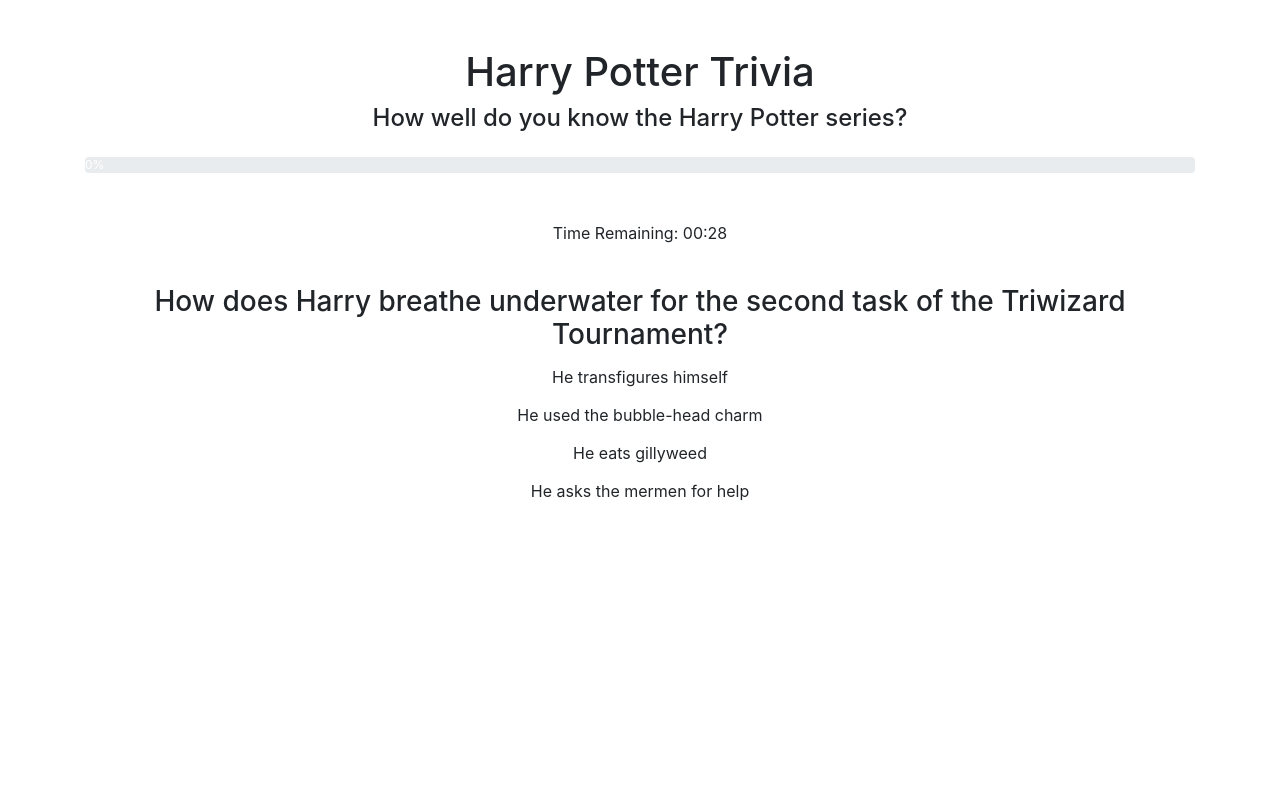
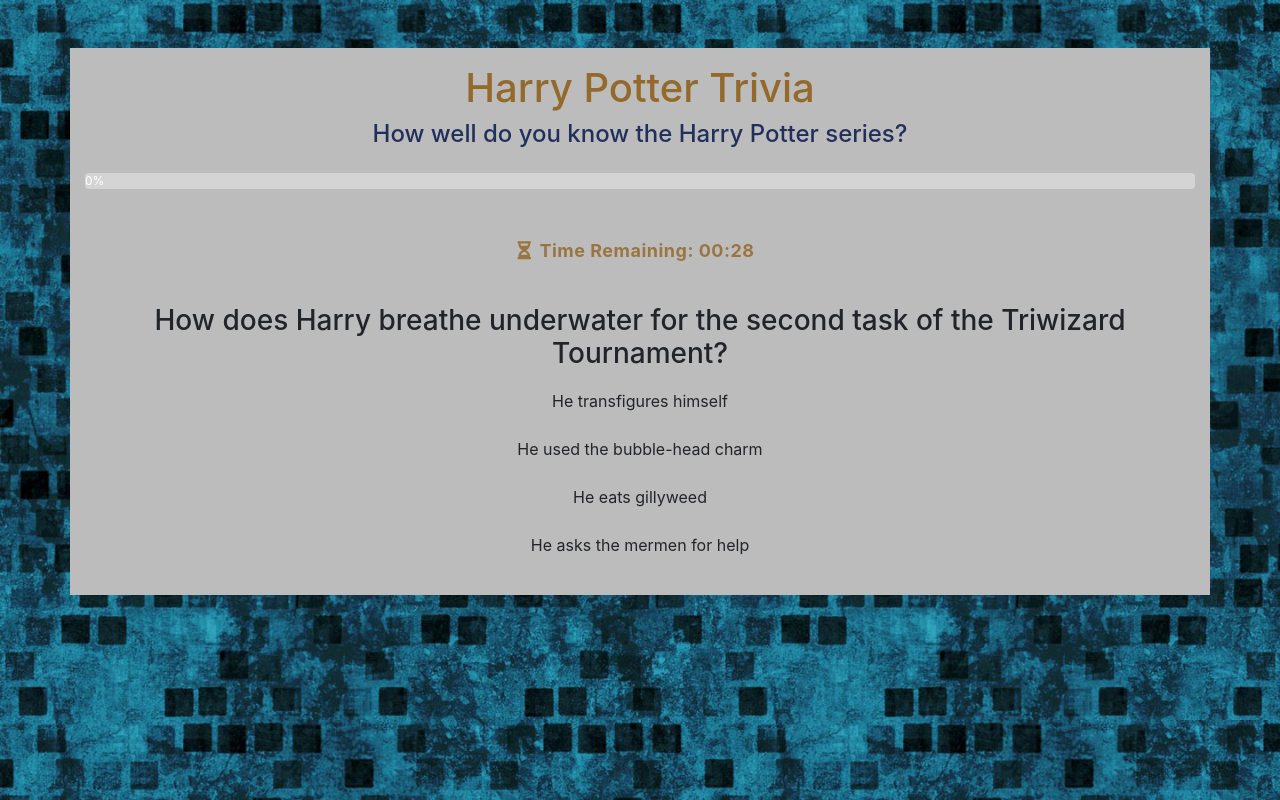
Before and after one commit to jpauletti/TriviaGame, a plain HTML site: page index.html in a window 1280 px wide. Both pictures are taken after a click on the link "Start". Drawn offline with nearby package versions, Linux system fonts and the light colour scheme.

Commit message:
styling v1

```diff
--- a/assets/css/style.css
+++ b/assets/css/style.css
@@ -1,5 +1,50 @@
+body {
+    background: url(../images/ravenclaw2.jpg);
+    background-size: cover;
+}
 
+.container {
+    background: #bcbcbc;
+    /* color: white; */
+}
 
+h1 {
+    color: #946a2c;
+}
+
+h4 {
+    color: #212f5b;
+}
+
+.progress {
+    background-color: #d4d4d4;
+}
+
+.progress-bar {
+    background-color: #212f5b;
+}
+
+.btn-primary {
+    background-color: #844c00;
+    border-color: #844c00;
+}
+
+.btn-primary:hover {
+    background-color: #2291ab;
+    border-color: #2291ab;
+}
+
+#timer-section {
+    font-weight: bold;
+    color: #946a2c;
+    opacity: 0.85;
+    font-size: 18px;
+    letter-spacing: 0.5px;
+}
+
+#timer-section span {
+    margin-right: 8px;
+}
 
 
 
@@ -10,19 +55,16 @@
 }
 
 .possible-answer {
-    padding: 5px;
+    padding: 10px;
     margin-bottom: 0.25rem;
 }
 
 .possible-answer:hover {
-    background: purple;
+    background: #212f5b;
     color: white;
     cursor: pointer;
 }
 
-.selected {
-
-}
 
 #timer-section {
     /* position: fixed;
@@ -30,3 +72,10 @@
     right: 0;
     padding: 10px; */
 }
+
+
+@media screen and (max-width: 480px) {
+    .possible-answer {
+        padding: 15px;
+    }
+}
--- a/assets/javascript/app.js
+++ b/assets/javascript/app.js
@@ -6,6 +6,41 @@
 
 
 var app = {
+    $startBtn: $("#start-btn"),
+    $timerSection: $("#timer-section"),
+    $timer: $("#timer"),
+    $progress: $(".progress"),
+    $questionSection: $("#question-section"),
+    $question: $("#question"),
+    $possibleAnswers: $(".possible-answer"),
+    $chosenAnswer: "",
+
+    $message: $(".message"),
+    $rwMessage: $("#right-wrong-message"),
+    $rightAnswer: $("#right-answer-is"),
+    $imgMessage: $("#img-message"),
+
+    time: 30,
+    intervalTimer: "",
+    nextQuestion: "",
+    numOfQuestions: "",
+    percent: 0,
+
+    currentQuestion: "",
+    currentChoices: "",
+    currentAnswer: "",
+    usedQuestions: [],
+
+    right: 0,
+    wrong: 0,
+    unanswered: 0,
+
+    $endScreen: $(".end-screen"),
+    $right: $("#right"),
+    $wrong: $("#wrong"),
+    $unanswered: $("#unanswered"),
+    $startOverBtn: $("#start-over-btn"),
+
     trivia: [
         {
             question: "Which creatures pull the carriages that take students from the Hogwarts Express to the Castle?",
@@ -58,42 +93,6 @@
             answer: "Dentists"
         }
     ],
-
-
-    $startBtn: $("#start-btn"),
-    $timerSection: $("#timer-section"),
-    $timer: $("#timer"),
-    $progress: $(".progress"),
-    $questionSection: $("#question-section"),
-    $question: $("#question"),
-    $possibleAnswers: $(".possible-answer"),
-    $chosenAnswer: "",
-
-    $message: $(".message"),
-    $rwMessage: $("#right-wrong-message"),
-    $rightAnswer: $("#right-answer-is"),
-    $imgMessage: $("#img-message"),
-
-    time: 30,
-    intervalTimer: "",
-    nextQuestion: "",
-    numOfQuestions: "",
-    percent: 0,
-
-    currentQuestion: "",
-    currentChoices: "",
-    currentAnswer: "",
-    usedQuestions: [],
-
-    right: 0,
-    wrong: 0,
-    unanswered: 0,
-
-    $endScreen: $(".end-screen"),
-    $right: $("#right"),
-    $wrong: $("#wrong"),
-    $unanswered: $("#unanswered"),
-    $startOverBtn: $("#start-over-btn"),
 
     convertTime: function (t) {
         var minutes = Math.floor(t / 60);
--- a/index.html
+++ b/index.html
@@ -7,10 +7,12 @@
     <meta name="viewport" content="width=device-width, initial-scale=1">
     <link rel="stylesheet" href="https://stackpath.bootstrapcdn.com/bootstrap/4.3.1/css/bootstrap.min.css"
         integrity="sha384-ggOyR0iXCbMQv3Xipma34MD+dH/1fQ784/j6cY/iJTQUOhcWr7x9JvoRxT2MZw1T" crossorigin="anonymous">
+    <link rel="stylesheet" href="https://use.fontawesome.com/releases/v5.8.1/css/all.css"
+        integrity="sha384-50oBUHEmvpQ+1lW4y57PTFmhCaXp0ML5d60M1M7uH2+nqUivzIebhndOJK28anvf" crossorigin="anonymous">
     <link rel="stylesheet" type="text/css" href="assets/css/style.css">
 </head>
 <body>
-    <div class="container text-center mt-5">
+    <div class="container text-center mt-5 pt-3 pb-4">
 
 <!-- Title -->
         <div class="row">
@@ -34,7 +36,7 @@
 <!-- Timer -->
         <div class="row hide" id="timer-section">
             <div class="col-md-12">
-                <p>Time Remaining: <span id="timer">00:30</span></p>
+                <p><span class="fas fa-hourglass-half"></span>Time Remaining: <span id="timer">00:30</span></p>
             </div>
         </div>
 
@@ -54,7 +56,7 @@
             <div class="col-md-12">
                 <h3 id="right-wrong-message">Bollocks!</h3>
                 <p>The Correct Answer was: <span id="right-answer-is"></span></p>
-                <img id="img-message" src="https://giphy.com/embed/14gESmcGjeqSZO" />
+                <img id="img-message" class="img-fluid" src="" />
             </div>
         </div>
 
```
Also changed, not shown: assets/images/hogwarts.jpg (added), assets/images/ravenclaw.jpg (added), assets/images/ravenclaw1.jpg (added), assets/images/ravenclaw2.jpg (added).
